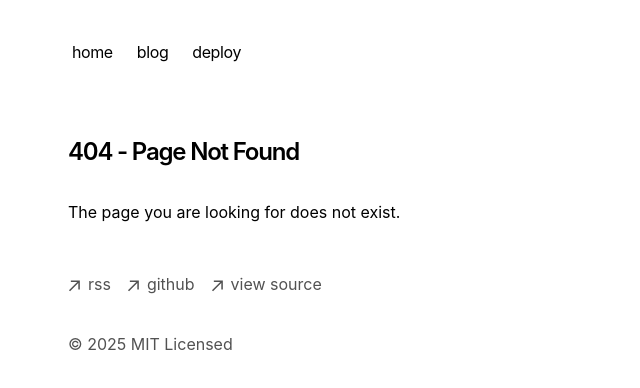
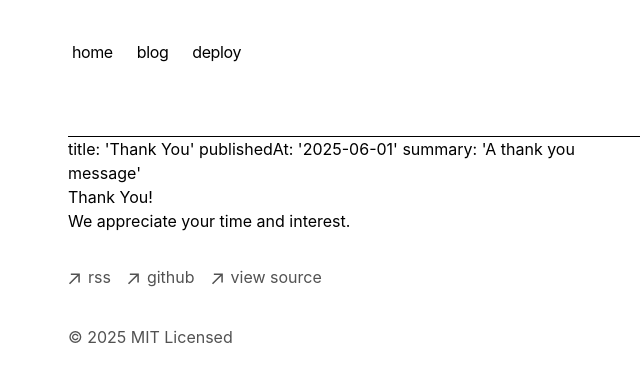
Before and after one commit to clarissa-7/portfolio-starter-kit, a Next.js app: page /blog/posts/thank-you in a window 1280 px wide. Before the commit this address had no page. Shown: the top 388 px of the page, without its empty margins (284-924 px from the left). Built offline with nearby package versions, Linux system fonts and the light colour scheme.

Commit message:
Add files via upload

```diff
--- /dev/null
+++ b/app/blog/posts/thank-you/page.mdx
@@ -0,0 +1,9 @@
+---
+title: 'Thank You'
+publishedAt: '2025-06-01'
+summary: 'A thank you message'
+---
+
+## Thank You!
+
+We appreciate your time and interest.
```
